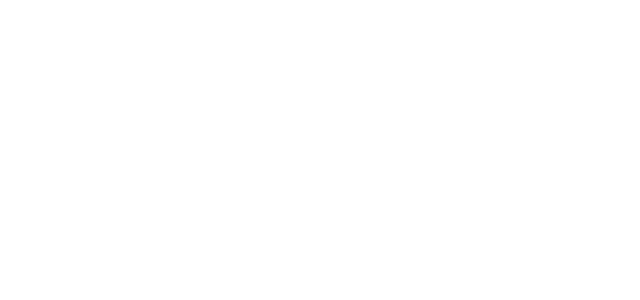
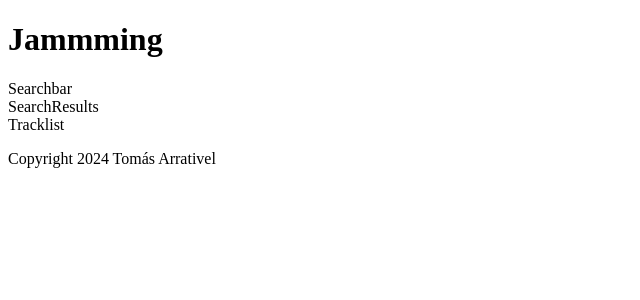
Before and after one commit to Tomas-Arrativel/Jamming-app, a React (Vite) app: page / in a window 1280 px wide. Shown: the top 300 px of the page, without its empty margins (0-640 px from the left). Built offline with nearby package versions, Linux system fonts and the light colour scheme.

Commit message:
Making the structure that i think that is ok

```diff
--- a/src/App.jsx
+++ b/src/App.jsx
@@ -1,7 +1,28 @@
 import style from './App.module.css';
+import Searchbar from './components/Searchbar/Searchbar';
+import SearchResults from './components/SearchResults/SearchResults';
+import Tracklist from './components/Tracklist/Tracklist';
 
 function App() {
-  return <></>;
+  return (
+    <>
+      <header>
+        <h1>
+          Ja<span>mmm</span>ing
+        </h1>
+      </header>
+      <main>
+        <Searchbar />
+        <div>
+          <SearchResults />
+          <Tracklist />
+        </div>
+      </main>
+      <footer>
+        <p>Copyright 2024 Tomás Arrativel</p>
+      </footer>
+    </>
+  );
 }
 
 export default App;
```
